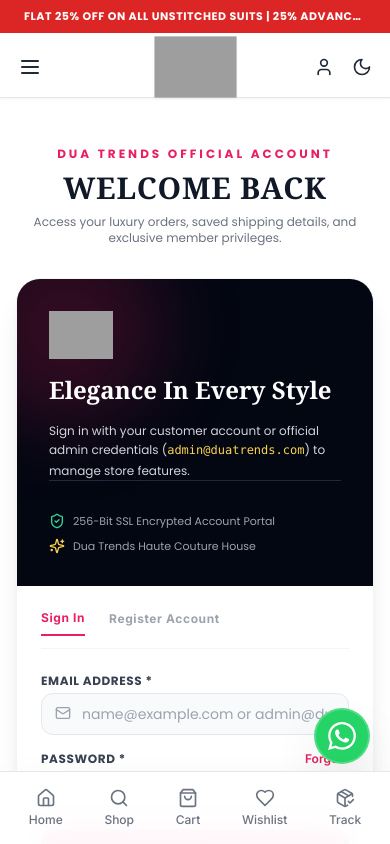
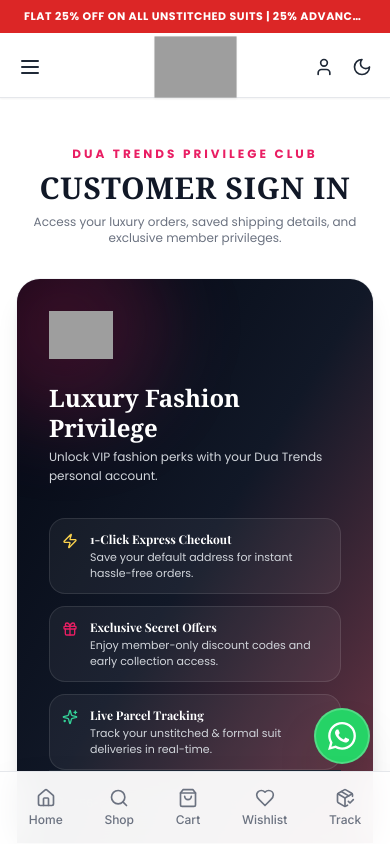
Before and after one commit to Janjua004/Duatrends, a React (Vite) app: page / in a window 390 px wide. Both pictures are taken after a click on the button 324 px from the left and 66 px from the top of the page. Shown: the top 844 px of the page. Built offline with nearby package versions, Linux system fonts and the light colour scheme; no server answers; the database is empty; grey boxes are pictures that could not be loaded; a web font is replaced by a local one.

Commit message:
feat: Redesign AuthPage & AuthModal with VIP perks, DOB, Gender, Phone, SEO image keywords, and database optimization

```diff
--- a/src/App.tsx
+++ b/src/App.tsx
@@ -36,6 +36,12 @@
     }, 900);
     return () => clearTimeout(timer);
   }, []);
+
+  useEffect(() => {
+    document.documentElement.scrollTop = 0;
+    document.body.scrollTop = 0;
+    window.scrollTo(0, 0);
+  }, [activeView]);
 
   if (initialLoading) {
     return <LogoLoader fullScreen message="Loading Dua Trends Luxury Collection..." />;
--- a/src/components/admin/UserManager.tsx
+++ b/src/components/admin/UserManager.tsx
@@ -169,7 +169,7 @@
                     <td className="p-4">
                       <div className="flex items-center gap-1.5 text-gray-500">
                         <Calendar className="w-3.5 h-3.5" />
-                        <span>{new Date(user.createdAt).toLocaleDateString()}</span>
+                        <span>{new Date(user.createdAt || Date.now()).toLocaleDateString()}</span>
                       </div>
                     </td>
 
--- a/src/components/auth/AuthModal.tsx
+++ b/src/components/auth/AuthModal.tsx
@@ -144,9 +144,9 @@
             </h2>
             <p className="text-xs text-gray-300 mt-1">
               {authModalMode === 'login'
-                ? 'Sign in with your account email or admin email (@duatrends.com)'
+                ? 'Sign in to access your saved orders & privilege benefits'
                 : authModalMode === 'signup'
-                ? 'Join Dua Trends for exclusive discounts & fast checkout'
+                ? 'Join Dua Trends for 1-click checkout & secret VIP offers'
                 : 'Enter your email to receive a password reset link'}
             </p>
           </div>
@@ -195,7 +195,7 @@
                   <input
                     type="email"
                     required
-                    placeholder="name@example.com or admin@duatrends.com"
+                    placeholder="name@example.com"
                     value={email}
                     onChange={(e) => setEmail(e.target.value)}
                     className="w-full bg-gray-50 dark:bg-gray-800 border border-gray-200 dark:border-gray-700 rounded-xl pl-10 pr-4 py-2.5 text-sm text-gray-900 dark:text-white focus:outline-none focus:border-brand-pink"
--- a/src/components/auth/CustomerDashboard.tsx
+++ b/src/components/auth/CustomerDashboard.tsx
@@ -26,6 +26,8 @@
   // Profile Edit State
   const [name, setName] = useState(currentUser?.name || '');
   const [phone, setPhone] = useState(currentUser?.phone || '');
+  const [gender, setGender] = useState(currentUser?.gender || 'Female');
+  const [dob, setDob] = useState(currentUser?.dob || '');
   const [city, setCity] = useState(currentUser?.city || '');
   const [address, setAddress] = useState(currentUser?.address || '');
 
@@ -42,6 +44,8 @@
     updateCustomerProfile({
       name: name.trim(),
       phone: phone.trim(),
+      gender,
+      dob,
       city: city.trim(),
       address: address.trim()
     });
--- a/src/components/layout/Navbar.tsx
+++ b/src/components/layout/Navbar.tsx
@@ -141,7 +141,9 @@
               <div className="h-20 w-auto max-w-[340px] flex items-center justify-start">
                 <img
                   src="/logo.png"
-                  alt="Dua Trends Logo"
+                  alt="Dua Trends - Luxury Pakistani Unstitched Lawn & Designer Formal Wear Collection Logo"
+                  loading="eager"
+                  decoding="async"
                   className="h-full w-auto object-contain dark:brightness-110 scale-105 transition-transform group-hover:scale-110 drop-shadow-sm"
                   onError={(e) => {
                     const parent = (e.target as HTMLElement).parentElement;
--- a/src/components/shop/ProductCard.tsx
+++ b/src/components/shop/ProductCard.tsx
@@ -50,18 +50,20 @@
       <div className="relative aspect-[2/3] overflow-hidden bg-gray-100 dark:bg-gray-800">
         <img
           src={product.images[0]}
-          alt={product.title}
+          alt={`${product.title} - ${product.category || 'Unstitched Wear'} Dua Trends Luxury Collection Pakistan`}
           className={`w-full h-full object-cover group-hover:scale-105 transition-transform duration-700 ease-out ${product.stock <= 0 ? 'grayscale-[25%] opacity-85' : ''}`}
           loading="lazy"
+          decoding="async"
         />
 
         {/* Hover secondary image */}
         {product.images[1] && (
           <img
             src={product.images[1]}
-            alt={product.title}
+            alt={`${product.title} Fabric View - Dua Trends Designer Suit`}
             className="w-full h-full object-cover absolute inset-0 opacity-0 group-hover:opacity-100 transition-opacity duration-500 ease-out"
             loading="lazy"
+            decoding="async"
           />
         )}
 
--- a/src/index.css
+++ b/src/index.css
@@ -3,6 +3,10 @@
 @tailwind utilities;
 
 @layer base {
+  html {
+    scroll-behavior: auto !important;
+  }
+
   html, body {
     overflow-x: hidden;
     max-width: 100vw;
--- a/src/pages/AuthPage.tsx
+++ b/src/pages/AuthPage.tsx
@@ -1,6 +1,6 @@
 import React, { useState } from 'react';
 import { useStore } from '../context/StoreContext';
-import { Mail, Lock, User as UserIcon, ArrowRight, ShieldCheck, Sparkles, Key } from 'lucide-react';
+import { Mail, Lock, User as UserIcon, ArrowRight, ShieldCheck, Sparkles, Phone, MapPin, Calendar, Gift, Zap } from 'lucide-react';
 
 export const AuthPage: React.FC = () => {
   const { loginCustomer, registerCustomer, resetPassword, setActiveView, showToast } = useStore();
@@ -11,7 +11,10 @@
   const [confirmPassword, setConfirmPassword] = useState('');
   const [name, setName] = useState('');
   const [phone, setPhone] = useState('');
-  const [city, setCity] = useState('Lahore');
+  const [gender, setGender] = useState('Female');
+  const [dob, setDob] = useState('');
+  const [city, setCity] = useState('');
+  const [address, setAddress] = useState('');
   const [isLoading, setIsLoading] = useState(false);
 
   const handleLogin = async (e: React.FormEvent) => {
@@ -28,8 +31,8 @@
 
   const handleSignUp = async (e: React.FormEvent) => {
     e.preventDefault();
-    if (!name || !email || !password) {
-      showToast('Please complete all required fields');
+    if (!name || !email || !password || !phone) {
+      showToast('Please complete all required registration fields');
       return;
     }
     if (password !== confirmPassword) {
@@ -37,7 +40,16 @@
       return;
     }
     setIsLoading(true);
-    const res = await registerCustomer({ name, email, password, phone, city });
+    const res = await registerCustomer({
+      name,
+      email,
+      password,
+      phone,
+      gender,
+      dob,
+      city,
+      address
+    });
     setIsLoading(false);
     showToast(res.message);
     if (res.success) {
@@ -63,43 +75,67 @@
 
       <div className="text-center space-y-2 max-w-md mx-auto">
         <span className="text-xs uppercase font-bold tracking-[0.25em] text-brand-pink block">
-          DUA TRENDS OFFICIAL ACCOUNT
+          DUA TRENDS PRIVILEGE CLUB
         </span>
         <h1 className="font-serif text-3xl md:text-4xl font-bold uppercase text-gray-900 dark:text-white tracking-wide">
-          {mode === 'login' ? 'Welcome Back' : mode === 'signup' ? 'Create New Account' : 'Reset Account Password'}
+          {mode === 'login' ? 'Customer Sign In' : mode === 'signup' ? 'Join Privilege Club' : 'Reset Password'}
         </h1>
-        <p className="text-xs text-gray-500">
+        <p className="text-xs text-gray-500 dark:text-gray-400">
           Access your luxury orders, saved shipping details, and exclusive member privileges.
         </p>
       </div>
 
       <div className="bg-white dark:bg-gray-900 border border-gray-100 dark:border-gray-800 rounded-3xl shadow-xl overflow-hidden grid grid-cols-1 md:grid-cols-12">
 
-        {/* Left Editorial Branding Banner */}
-        <div className="md:col-span-5 bg-gray-950 p-8 text-white flex flex-col justify-between relative overflow-hidden">
+        {/* Left Editorial Branding & VIP Benefits Banner */}
+        <div className="md:col-span-5 bg-gradient-to-br from-gray-950 via-gray-900 to-rose-950/80 p-8 text-white flex flex-col justify-between relative overflow-hidden">
           <div className="absolute -top-12 -left-12 w-48 h-48 rounded-full bg-brand-pink/20 blur-2xl pointer-events-none" />
 
-          <div className="space-y-4 relative z-10">
+          <div className="space-y-6 relative z-10">
             <div className="h-12 w-auto">
               <img src="/logo.png" alt="Dua Trends Logo" className="h-full w-auto object-contain" />
             </div>
+
+            <div>
               <h3 className="font-serif text-2xl font-bold leading-tight">
-              Elegance In Every Style
+                Luxury Fashion Privilege
               </h3>
-            <p className="text-xs text-gray-300 leading-relaxed">
-              Sign in with your customer account or official admin credentials (<code className="text-amber-300 font-mono">admin@duatrends.com</code>) to manage store features.
+              <p className="text-xs text-gray-300 mt-1 leading-relaxed">
+                Unlock VIP fashion perks with your Dua Trends personal account.
               </p>
             </div>
 
-          <div className="pt-8 border-t border-gray-800 text-[11px] text-gray-400 space-y-2 relative z-10">
-            <div className="flex items-center gap-2">
+            {/* VIP Registration Benefits */}
+            <div className="space-y-3 pt-2 text-xs">
+              <div className="flex items-start gap-3 bg-white/5 p-3 rounded-2xl border border-white/10">
+                <Zap className="w-4 h-4 text-amber-300 flex-shrink-0 mt-0.5" />
+                <div>
+                  <h4 className="font-bold text-white">1-Click Express Checkout</h4>
+                  <p className="text-[11px] text-gray-300 mt-0.5">Save your default address for instant hassle-free orders.</p>
+                </div>
+              </div>
+
+              <div className="flex items-start gap-3 bg-white/5 p-3 rounded-2xl border border-white/10">
+                <Gift className="w-4 h-4 text-brand-pink flex-shrink-0 mt-0.5" />
+                <div>
+                  <h4 className="font-bold text-white">Exclusive Secret Offers</h4>
+                  <p className="text-[11px] text-gray-300 mt-0.5">Enjoy member-only discount codes and early collection access.</p>
+                </div>
+              </div>
+
+              <div className="flex items-start gap-3 bg-white/5 p-3 rounded-2xl border border-white/10">
+                <Sparkles className="w-4 h-4 text-emerald-400 flex-shrink-0 mt-0.5" />
+                <div>
+                  <h4 className="font-bold text-white">Live Parcel Tracking</h4>
+                  <p className="text-[11px] text-gray-300 mt-0.5">Track your unstitched & formal suit deliveries in real-time.</p>
+                </div>
+              </div>
+            </div>
+          </div>
+
+          <div className="pt-6 border-t border-gray-800 text-[11px] text-gray-400 flex items-center gap-2 relative z-10">
             <ShieldCheck className="w-4 h-4 text-emerald-400" />
-              <span>256-Bit SSL Encrypted Account Portal</span>
-            </div>
-            <div className="flex items-center gap-2">
-              <Sparkles className="w-4 h-4 text-amber-300" />
-              <span>Dua Trends Haute Couture House</span>
-            </div>
+            <span>256-Bit SSL Encrypted Customer Protection</span>
           </div>
         </div>
 
@@ -118,7 +154,7 @@
               onClick={() => setMode('signup')}
               className={`pb-2 transition-colors ${mode === 'signup' ? 'text-brand-pink border-b-2 border-brand-pink font-extrabold' : 'text-gray-400 hover:text-gray-700 dark:hover:text-white'}`}
             >
-              Register Account
+              Register VIP Account
             </button>
           </div>
 
@@ -134,7 +170,7 @@
                   <input
                     type="email"
                     required
-                    placeholder="name@example.com or admin@duatrends.com"
+                    placeholder="name@example.com"
                     value={email}
                     onChange={(e) => setEmail(e.target.value)}
                     className="w-full pl-10 pr-4 py-2.5 bg-gray-50 dark:bg-gray-800 border border-gray-200 dark:border-gray-700 rounded-xl text-sm dark:text-white focus:outline-none focus:border-brand-pink"
@@ -179,9 +215,11 @@
             </form>
           )}
 
-          {/* SIGNUP FORM */}
+          {/* SIGNUP FORM WITH BASIC USER INFO (DOB, Gender, Phone, City, Address) */}
           {mode === 'signup' && (
             <form onSubmit={handleSignUp} className="space-y-4">
+
+              {/* Full Name */}
               <div>
                 <label className="block text-xs font-bold uppercase tracking-wider text-gray-700 dark:text-gray-300 mb-1">
                   Full Name *
@@ -194,11 +232,13 @@
                     placeholder="e.g. Sara Ahmed"
                     value={name}
                     onChange={(e) => setName(e.target.value)}
-                    className="w-full pl-10 pr-4 py-2.5 bg-gray-50 dark:bg-gray-800 border border-gray-200 dark:border-gray-700 rounded-xl text-sm dark:text-white focus:outline-none focus:border-brand-pink"
+                    className="w-full pl-10 pr-4 py-2.5 bg-gray-50 dark:bg-gray-800 border border-gray-200 dark:border-gray-700 rounded-xl text-sm text-gray-900 dark:text-white focus:outline-none focus:border-brand-pink"
                   />
                 </div>
               </div>
 
+              {/* Email & Phone */}
+              <div className="grid grid-cols-1 sm:grid-cols-2 gap-3">
                 <div>
                   <label className="block text-xs font-bold uppercase tracking-wider text-gray-700 dark:text-gray-300 mb-1">
                     Email Address *
@@ -211,12 +251,96 @@
                       placeholder="sara@example.com"
                       value={email}
                       onChange={(e) => setEmail(e.target.value)}
-                    className="w-full pl-10 pr-4 py-2.5 bg-gray-50 dark:bg-gray-800 border border-gray-200 dark:border-gray-700 rounded-xl text-sm dark:text-white focus:outline-none focus:border-brand-pink"
+                      className="w-full pl-10 pr-4 py-2.5 bg-gray-50 dark:bg-gray-800 border border-gray-200 dark:border-gray-700 rounded-xl text-xs text-gray-900 dark:text-white focus:outline-none focus:border-brand-pink"
                     />
                   </div>
                 </div>
 
-              <div className="grid grid-cols-2 gap-3">
+                <div>
+                  <label className="block text-xs font-bold uppercase tracking-wider text-gray-700 dark:text-gray-300 mb-1">
+                    Phone / WhatsApp *
+                  </label>
+                  <div className="relative">
+                    <Phone className="w-4 h-4 text-gray-400 absolute left-3.5 top-3" />
+                    <input
+                      type="tel"
+                      required
+                      placeholder="0300 1234567"
+                      value={phone}
+                      onChange={(e) => setPhone(e.target.value)}
+                      className="w-full pl-10 pr-4 py-2.5 bg-gray-50 dark:bg-gray-800 border border-gray-200 dark:border-gray-700 rounded-xl text-xs text-gray-900 dark:text-white focus:outline-none focus:border-brand-pink"
+                    />
+                  </div>
+                </div>
+              </div>
+
+              {/* Gender & DOB */}
+              <div className="grid grid-cols-1 sm:grid-cols-2 gap-3">
+                <div>
+                  <label className="block text-xs font-bold uppercase tracking-wider text-gray-700 dark:text-gray-300 mb-1">
+                    Gender
+                  </label>
+                  <select
+                    value={gender}
+                    onChange={(e) => setGender(e.target.value)}
+                    className="w-full px-3 py-2.5 bg-gray-50 dark:bg-gray-800 border border-gray-200 dark:border-gray-700 rounded-xl text-xs text-gray-900 dark:text-white focus:outline-none focus:border-brand-pink"
+                  >
+                    <option value="Female">Female</option>
+                    <option value="Male">Male</option>
+                    <option value="Prefer not to say">Prefer not to say</option>
+                  </select>
+                </div>
+
+                <div>
+                  <label className="block text-xs font-bold uppercase tracking-wider text-gray-700 dark:text-gray-300 mb-1">
+                    Date of Birth (DOB)
+                  </label>
+                  <div className="relative">
+                    <Calendar className="w-4 h-4 text-gray-400 absolute left-3.5 top-3" />
+                    <input
+                      type="date"
+                      value={dob}
+                      onChange={(e) => setDob(e.target.value)}
+                      className="w-full pl-10 pr-4 py-2 bg-gray-50 dark:bg-gray-800 border border-gray-200 dark:border-gray-700 rounded-xl text-xs text-gray-900 dark:text-white focus:outline-none focus:border-brand-pink"
+                    />
+                  </div>
+                </div>
+              </div>
+
+              {/* City & Address */}
+              <div className="grid grid-cols-1 sm:grid-cols-2 gap-3">
+                <div>
+                  <label className="block text-xs font-bold uppercase tracking-wider text-gray-700 dark:text-gray-300 mb-1">
+                    City
+                  </label>
+                  <input
+                    type="text"
+                    placeholder="e.g. Lahore, Karachi, Islamabad"
+                    value={city}
+                    onChange={(e) => setCity(e.target.value)}
+                    className="w-full px-3 py-2.5 bg-gray-50 dark:bg-gray-800 border border-gray-200 dark:border-gray-700 rounded-xl text-xs text-gray-900 dark:text-white focus:outline-none focus:border-brand-pink"
+                  />
+                </div>
+
+                <div>
+                  <label className="block text-xs font-bold uppercase tracking-wider text-gray-700 dark:text-gray-300 mb-1">
+                    Default Shipping Address
+                  </label>
+                  <div className="relative">
+                    <MapPin className="w-4 h-4 text-gray-400 absolute left-3.5 top-3" />
+                    <input
+                      type="text"
+                      placeholder="House / Street / Area"
+                      value={address}
+                      onChange={(e) => setAddress(e.target.value)}
+                      className="w-full pl-10 pr-4 py-2.5 bg-gray-50 dark:bg-gray-800 border border-gray-200 dark:border-gray-700 rounded-xl text-xs text-gray-900 dark:text-white focus:outline-none focus:border-brand-pink"
+                    />
+                  </div>
+                </div>
+              </div>
+
+              {/* Password & Confirm Password */}
+              <div className="grid grid-cols-1 sm:grid-cols-2 gap-3">
                 <div>
                   <label className="block text-xs font-bold uppercase tracking-wider text-gray-700 dark:text-gray-300 mb-1">
                     Password *
@@ -227,7 +351,7 @@
                     placeholder="••••••••"
                     value={password}
                     onChange={(e) => setPassword(e.target.value)}
-                    className="w-full px-3 py-2 bg-gray-50 dark:bg-gray-800 border border-gray-200 dark:border-gray-700 rounded-xl text-xs dark:text-white focus:outline-none focus:border-brand-pink"
+                    className="w-full px-3 py-2.5 bg-gray-50 dark:bg-gray-800 border border-gray-200 dark:border-gray-700 rounded-xl text-xs text-gray-900 dark:text-white focus:outline-none focus:border-brand-pink"
                   />
                 </div>
                 <div>
@@ -240,7 +364,7 @@
                     placeholder="••••••••"
                     value={confirmPassword}
                     onChange={(e) => setConfirmPassword(e.target.value)}
-                    className="w-full px-3 py-2 bg-gray-50 dark:bg-gray-800 border border-gray-200 dark:border-gray-700 rounded-xl text-xs dark:text-white focus:outline-none focus:border-brand-pink"
+                    className="w-full px-3 py-2.5 bg-gray-50 dark:bg-gray-800 border border-gray-200 dark:border-gray-700 rounded-xl text-xs text-gray-900 dark:text-white focus:outline-none focus:border-brand-pink"
                   />
                 </div>
               </div>
@@ -248,9 +372,9 @@
               <button
                 type="submit"
                 disabled={isLoading}
-                className="w-full btn-pink-gradient py-3.5 rounded-xl font-bold text-xs uppercase tracking-wider shadow-lg flex items-center justify-center gap-2"
+                className="w-full btn-pink-gradient py-3.5 rounded-xl font-bold text-xs uppercase tracking-wider shadow-lg flex items-center justify-center gap-2 mt-2"
               >
-                <span>{isLoading ? 'Creating Account...' : 'Complete Registration'}</span>
+                <span>{isLoading ? 'Creating Account...' : 'Complete VIP Registration'}</span>
                 {!isLoading && <ArrowRight className="w-4 h-4" />}
               </button>
             </form>
--- a/src/types/index.ts
+++ b/src/types/index.ts
@@ -65,11 +65,13 @@
   name: string;
   email: string;
   phone?: string;
+  gender?: string;
+  dob?: string;
   city?: string;
   province?: string;
   address?: string;
-  role: 'customer' | 'admin';
-  createdAt: string;
+  role: 'admin' | 'customer';
+  createdAt?: string;
 }
 
 export type AuthModalMode = 'login' | 'signup' | 'forgot';
```
Also changed, not shown: src/context/StoreContext.tsx (+11 -3 lines), 1 other file (tests, documents, lock files or other folders). Lines whose indentation alone changed are shown as unchanged.
